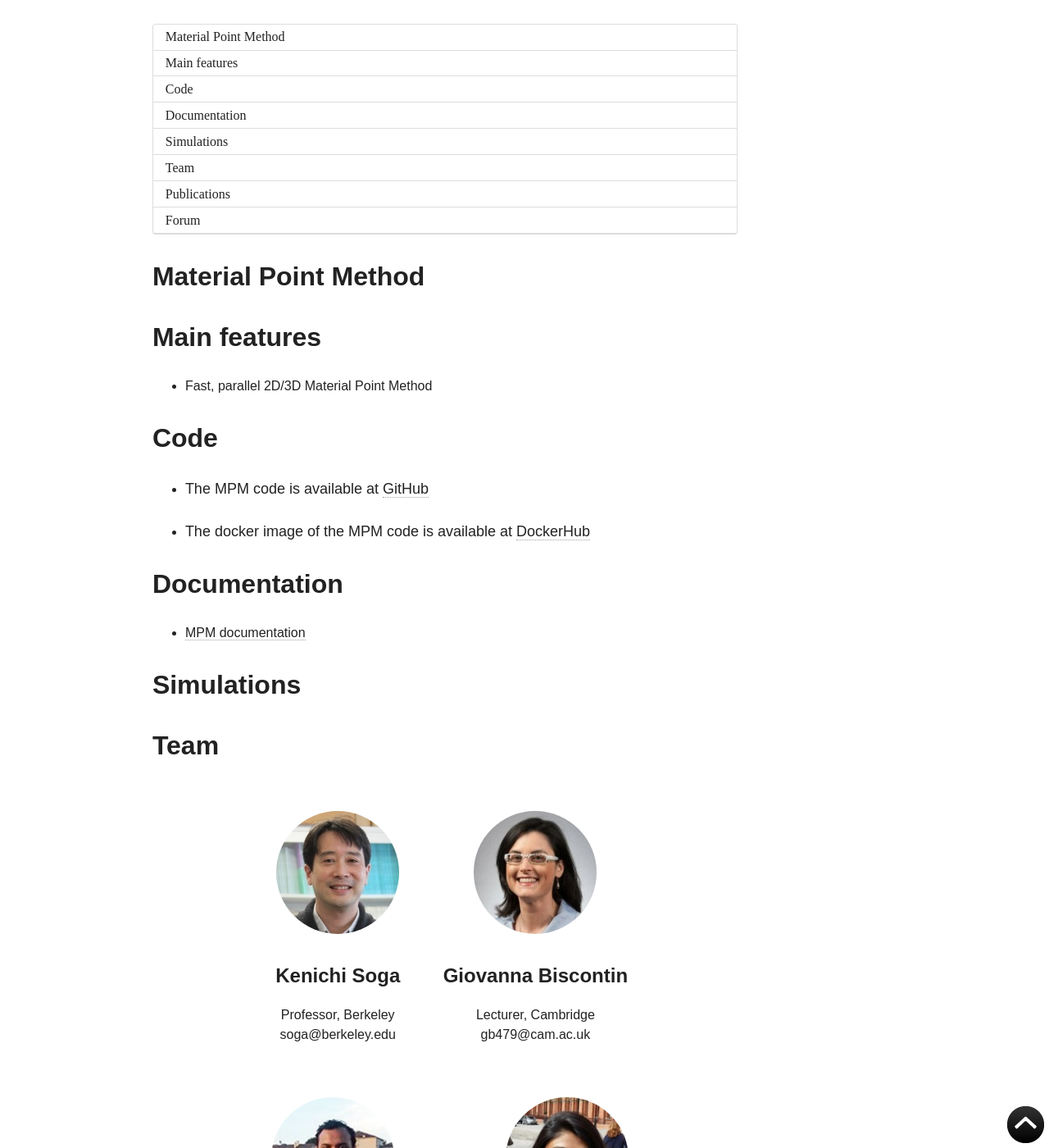
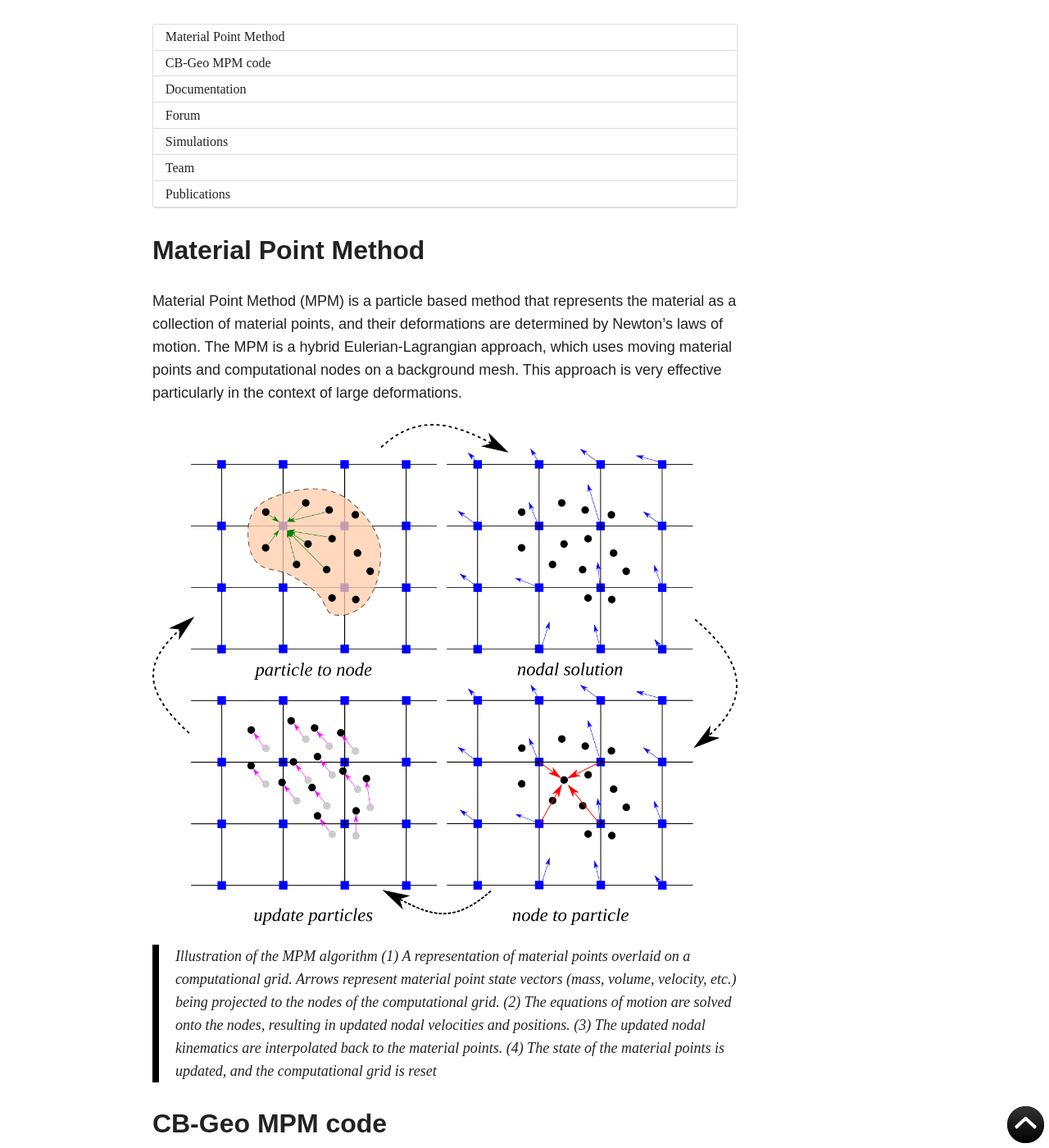
Before and after one commit to cb-geo/cb-geo.github.io, a Jekyll site: the page built from _posts/research_areas/2017-01-05-mpm.md, in a window 1280 px wide and 1400 px high, scrolled down 363 px. Shown: the whole window at 82% size. Built offline with Jekyll 4.4.1, drawn with Linux system fonts in a browser that asks for light colours; nearby versions of some CDN libraries; some of the changed text lies outside the part shown.

Commit message:
:computer: Material Point Method

```diff
--- a/_posts/research_areas/2017-01-05-mpm.md
+++ b/_posts/research_areas/2017-01-05-mpm.md
@@ -14,19 +14,30 @@ date: 2017-01-05T00:00:00+01:00
 
 ## Material Point Method
 
-## Main features
+Material Point Method (MPM) is a particle based method that represents the
+material as a collection of material points, and their deformations are
+determined by Newton’s laws of motion. The MPM is a hybrid Eulerian-Lagrangian
+approach, which uses moving material points and computational nodes on a background mesh.
+This approach is very effective particularly in the context of large deformations.
 
-* Fast, parallel 2D/3D Material Point Method
+![algorithm]({{site.url}}/images/cb-geo/research/mpm/mpm-algorithm.png)
+> Illustration of the MPM algorithm (1) A representation of material points overlaid on
+a computational grid. Arrows represent material point state vectors (mass, volume, velocity, etc.)
+being projected to the nodes of the computational grid. (2) The equations of motion are solved onto
+the nodes, resulting in updated nodal velocities and positions. (3) The updated nodal kinematics
+are interpolated back to the material points. (4) The state of the material points is updated, and the
+computational grid is reset
 
-## Code
+## CB-Geo MPM code
 
-* The MPM code is available at [GitHub](https://github.com/cb-geo/mpm)
-
-* The docker image of the MPM code is available at [DockerHub](https://hub.docker.com/r/cbgeo/mpm/)
+* The CB-Geo MPM code is available at [GitHub](https://github.com/cb-geo/mpm)
 
 ## Documentation
 
 * [MPM documentation](https://cb-geo.github.io/mpm-doc)
+
+## Forum
+[https://forum.cb-geo.com/c/mpm](https://forum.cb-geo.com/c/mpm)
 
 ## Simulations
 
```
Also changed, not shown: other parts of _posts/research_areas/2017-01-05-mpm.md (+0 -3 lines), _posts/research_areas/mpm-algorithm.png (added), images/cb-geo/research/mpm/mpm-algorithm.png (added).
